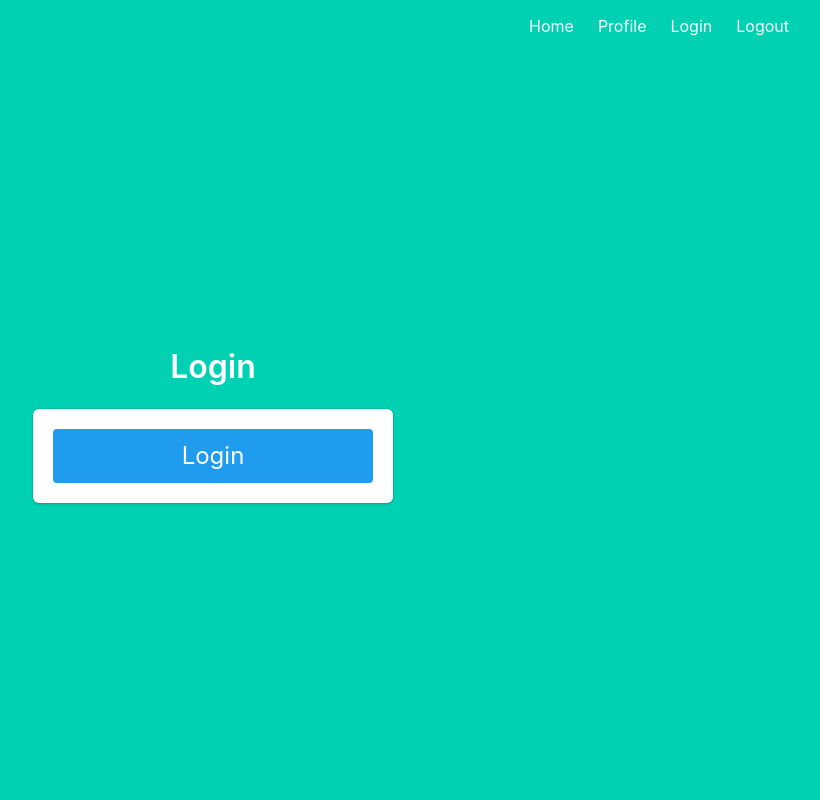
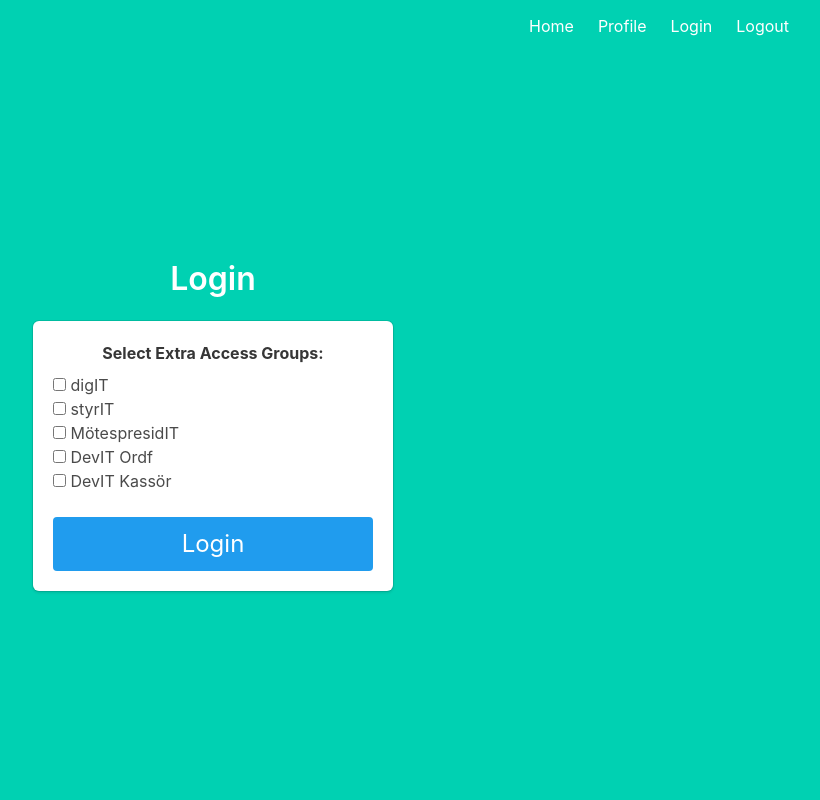
Before and after one commit to cthit/SummIT, a Flask app: page /login in a window 1280 px wide. Shown: the whole page, without its empty margins (427-1247 px from the left). Run offline with Flask 3, Linux system fonts and the light colour scheme.

Commit message:
Added 'development' tools

```diff
--- a/project/auth.py
+++ b/project/auth.py
@@ -6,6 +6,7 @@ from flask import (
     session,
     current_app,
     g,
+    request
 )
 from authlib.integrations.flask_client import OAuth
 from functools import wraps
@@ -54,6 +55,7 @@ def login():
 @auth.route("/authorize")
 def authorize():
     gamma = get_gamma()
+    session['selected_extra_groups'] = request.args.getlist("extra_groups")
     return gamma.authorize_redirect(url_for("auth.callback", _external=True))
 
 
@@ -84,7 +86,8 @@ def callback():
         # Filter groups to only include committees
         active_groups = [
             {
-                "name": group.get("prettyName", {}),
+                "prettyName": group.get("prettyName", {}),
+                "name": group.get("name", {}),
                 "post": group.get("post", {}).get("enName"),
             }
             for group in groups_response
@@ -92,13 +95,34 @@ def callback():
         ]
     except Exception as e:
         print(f"Failed to get api information: {e}")
-        active_groups = "No data."
+        active_groups = "N/A"
+
+    extra_groups = [
+        {
+            "name": "devit",
+            "post": "Chairman",
+        }
+        if args == 'devit_ordf'
+        else {
+            "name": "devit",
+            "post": "Treasurer",
+        }
+        if args == 'devit_kass'
+        else {
+            "name": args,
+            "post": "Member",
+        }
+        for args in session['selected_extra_groups']
+    ]
+    session.pop("selected_extra_groups", None)
 
     essential_user_info = {
         "name": user_info.get("name"),
         "email": user_info.get("email"),
         "cid": user_info.get("cid"),
-        "groups": active_groups,
+        "groups": active_groups + extra_groups,
+        "active_groups": active_groups,
+        "extra_groups": extra_groups,
     }
 
     # Store user info in session
--- a/project/templates/login.html
+++ b/project/templates/login.html
@@ -4,7 +4,47 @@
 <div class="column is-4 is-offset-4">
     <h3 class="title">Login</h3>
     <div class="box">
-        <a href="{{ url_for('auth.authorize') }}" class="button is-block is-info is-large is-fullwidth">Login</a>
+        <form action="{{ url_for('auth.authorize') }}" method="GET">
+            <div class="field">
+                <label class="label">Select Extra Access Groups:</label>
+                <div class="control">
+                    <label class="checkbox">
+                        <input type="checkbox" name="extra_groups" value="digit">
+                        digIT
+                    </label>
+                </div>
+                <div class="control">
+                    <label class="checkbox">
+                        <input type="checkbox" name="extra_groups" value="styrit">
+                        styrIT
+                    </label>
+                </div>
+                <div class="control">
+                    <label class="checkbox">
+                        <input type="checkbox" name="extra_groups" value="motespresidit">
+                        MötespresidIT
+                    </label>
+                </div>
+                <div class="control">
+                    <label class="checkbox">
+                        <input type="checkbox" name="extra_groups" value="devit_ordf">
+                        DevIT Ordf
+                    </label>
+                </div>
+                <div class="control">
+                    <label class="checkbox">
+                        <input type="checkbox" name="extra_groups" value="devit_kass">
+                        DevIT Kassör
+                    </label>
+                </div>
+            </div>
+
+            <div class="field" style="margin-top: 1.5rem;">
+                <div class="control">
+                    <button type="submit" class="button is-block is-info is-large is-fullwidth">Login</button>
+                </div>
+            </div>
+        </form>
     </div>
 </div>
 {% endblock %}
--- a/project/templates/profile.html
+++ b/project/templates/profile.html
@@ -32,9 +32,9 @@
 
     <!-- Active Groups -->
   {% if user.groups %}
-  <p><strong>Active Groups:</strong>
+  <p><strong>Groups:</strong>
     {% for group in user.groups %}
-      {{ group.name }}{% if group.post %} ({{ group.post }}){% endif %}{% if not loop.last %}, {% endif %}
+      {{ group.prettyName or group.name }}{% if group.post %} ({{ group.post }}){% endif %}{% if not loop.last %}, {% endif %}
     {% endfor %}
   </p>
   {% endif %}
```
